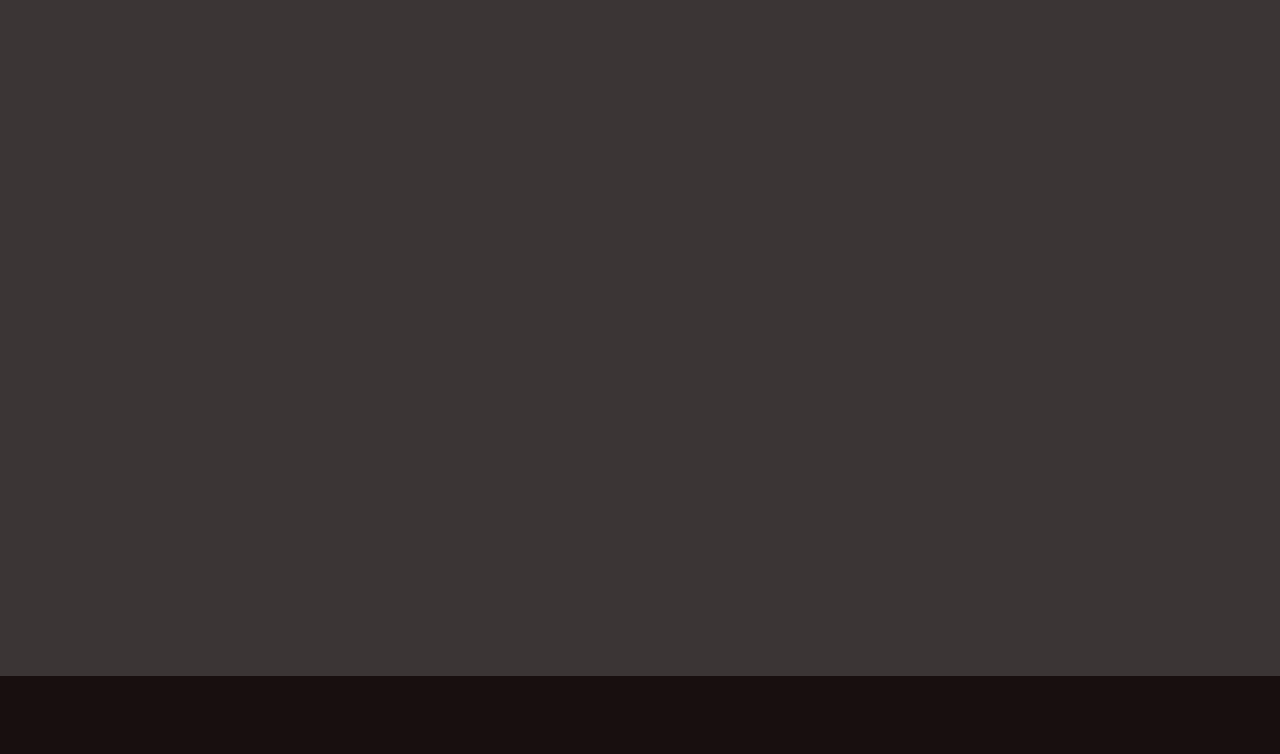
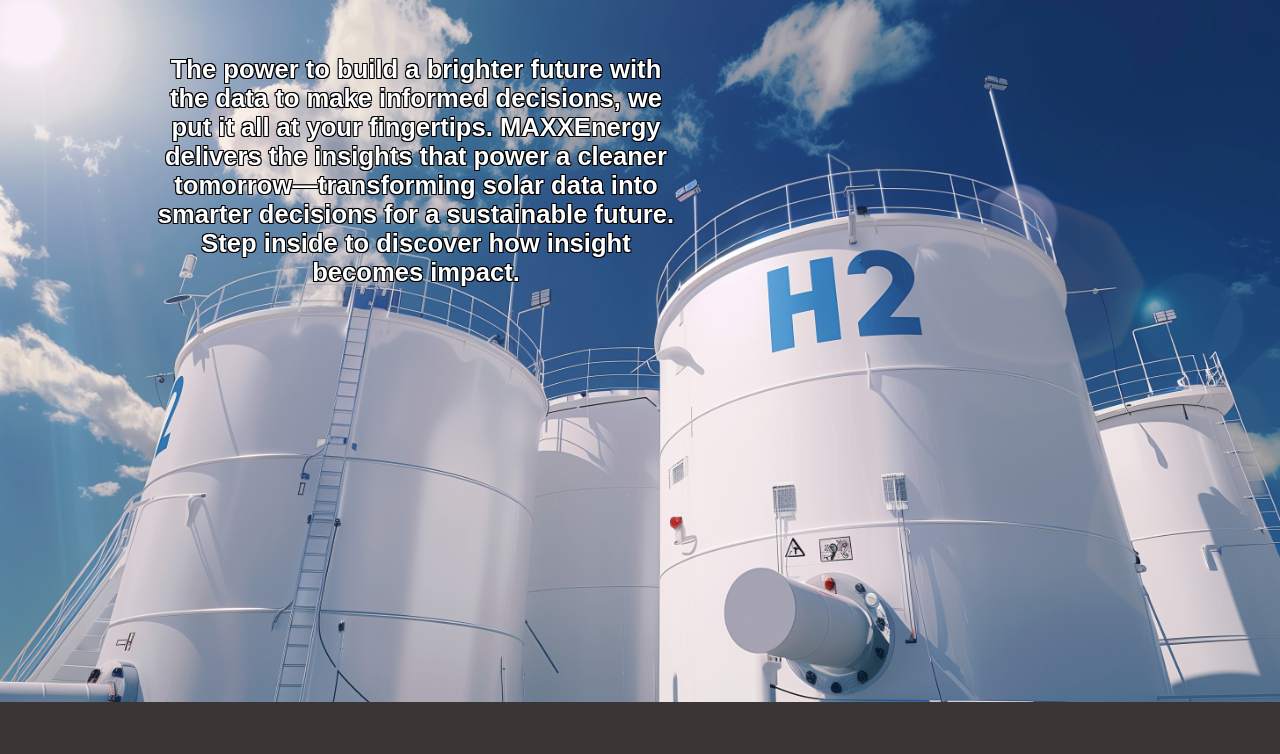
Before and after one commit to jakeyljohnson13/MaxxEnergyEDAP, a plain HTML site: page index.html in a window 1280 px wide. Shown: the part 278-1032 px from the top of the page. Before the commit the page ends 954 px from the top, so only its background shows below. Drawn offline with Linux system fonts and the light colour scheme.

Commit message:
Homepage imagery + call to action

```diff
--- a/index.html
+++ b/index.html
@@ -37,7 +37,16 @@
 
     <main>
     <div>
-        <h1>This is home</h1></div>
+        <h1>Welcome</h1>
+        <div class="banner-card">
+            <img src="images/AdobeStock_752637037.jpeg">
+            <div class="banner-text">
+                <strong>The power to build a brighter future with the data to make informed decisions, we put it all at your fingertips.
+                MAXXEnergy delivers the insights that power a cleaner tomorrow—transforming solar data into smarter decisions
+                for a sustainable future. <br> Step inside to discover how insight becomes impact.</strong>
+            </div>
+        </div>
+    </div>
     </main>
 </body>
 </html>
--- a/site.css
+++ b/site.css
@@ -104,6 +104,31 @@ main {
     padding-bottom: 3em;
     min-height: 85%;
 }
+
+.banner-card {
+    position: relative;
+}
+
+.banner-card img {
+    max-width: 100%;
+    height: auto;
+}
+
+.banner-text {
+    color: white;
+    position: absolute;
+    top: 7%;
+    right: 45%;
+    left: 10%;
+    padding: 20px;
+    font-size: 1.6em;
+    text-shadow:
+    -1px -1px 0 black,
+    1px -1px 0 black,
+    -1px 1px 0 black,
+    1px 1px 0 black;
+}
+
 @media screen and (max-width: 768px) {
     .logo-banner,
     .captions,
```
Also changed, not shown: images/AdobeStock_752637037.jpeg (added), 6 other files.
